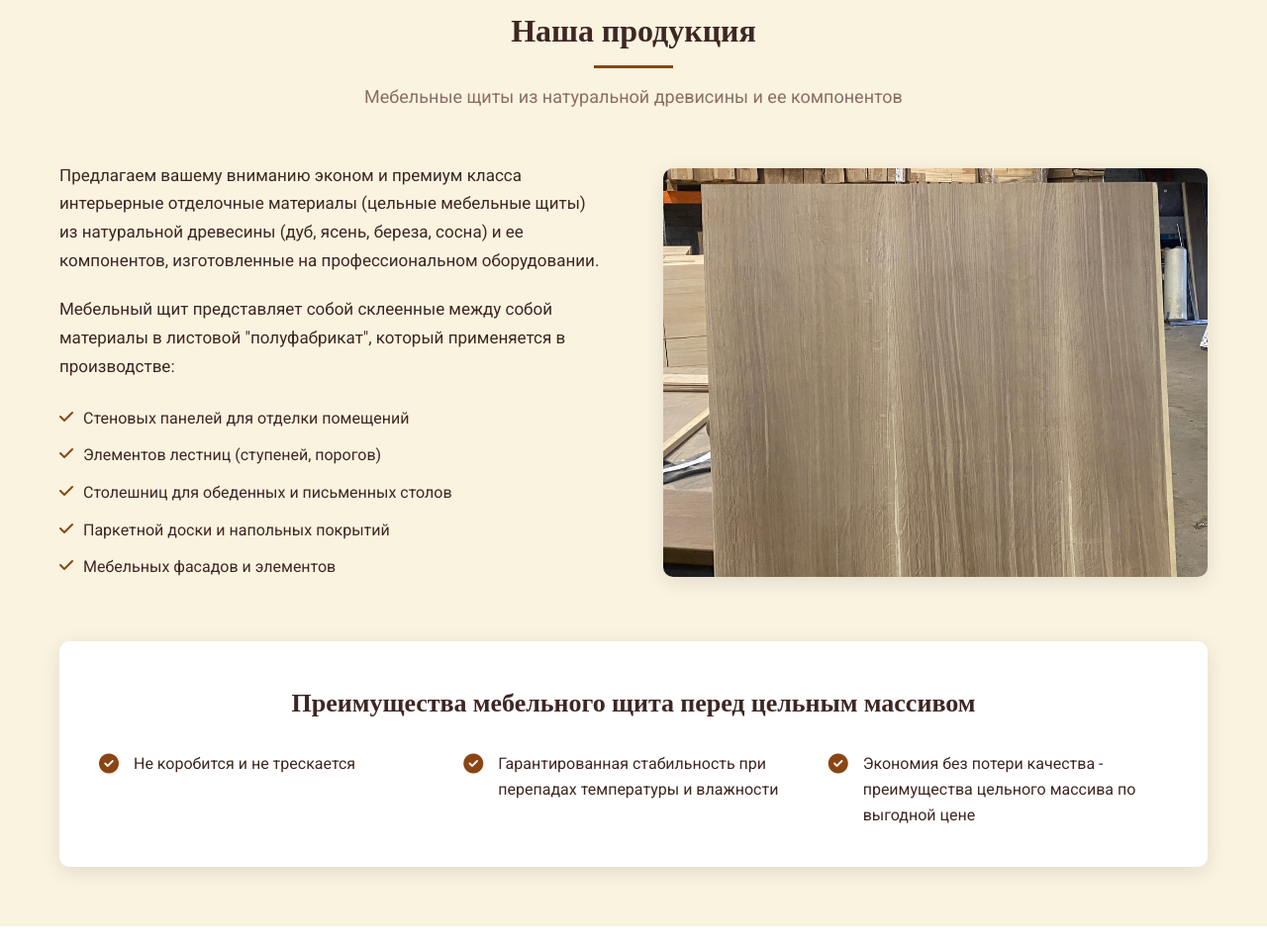
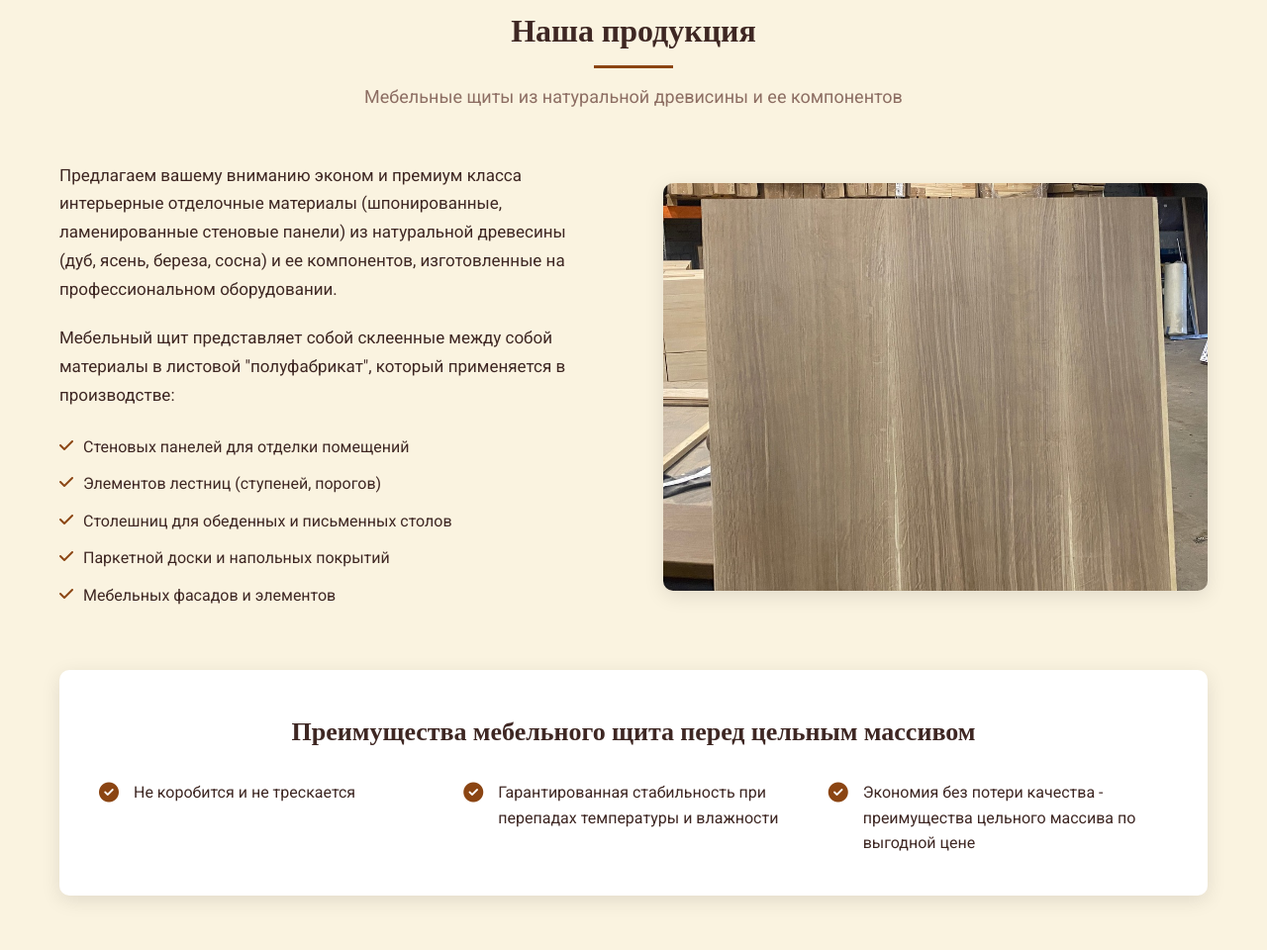
Before and after one commit to ukusiweee/mAs, a plain HTML site: page index.html in a window 1280 px wide. Shown: the part 1676-2636 px from the top of the page at 99% size. Drawn offline with nearby package versions, Linux system fonts and the light colour scheme.

Commit message:
Правки текста в блоке Продукция

```diff
--- a/index.html
+++ b/index.html
@@ -234,7 +234,7 @@
           <div class="product-text">
             <p>
               Предлагаем вашему вниманию эконом и премиум класса интерьерные
-              отделочные материалы (цельные мебельные щиты) из натуральной
+              отделочные материалы (шпонированные, ламенированные стеновые панели) из натуральной
               древесины (дуб, ясень, береза, сосна) и ее компонентов,
               изготовленные на профессиональном оборудовании.
             </p>
```
